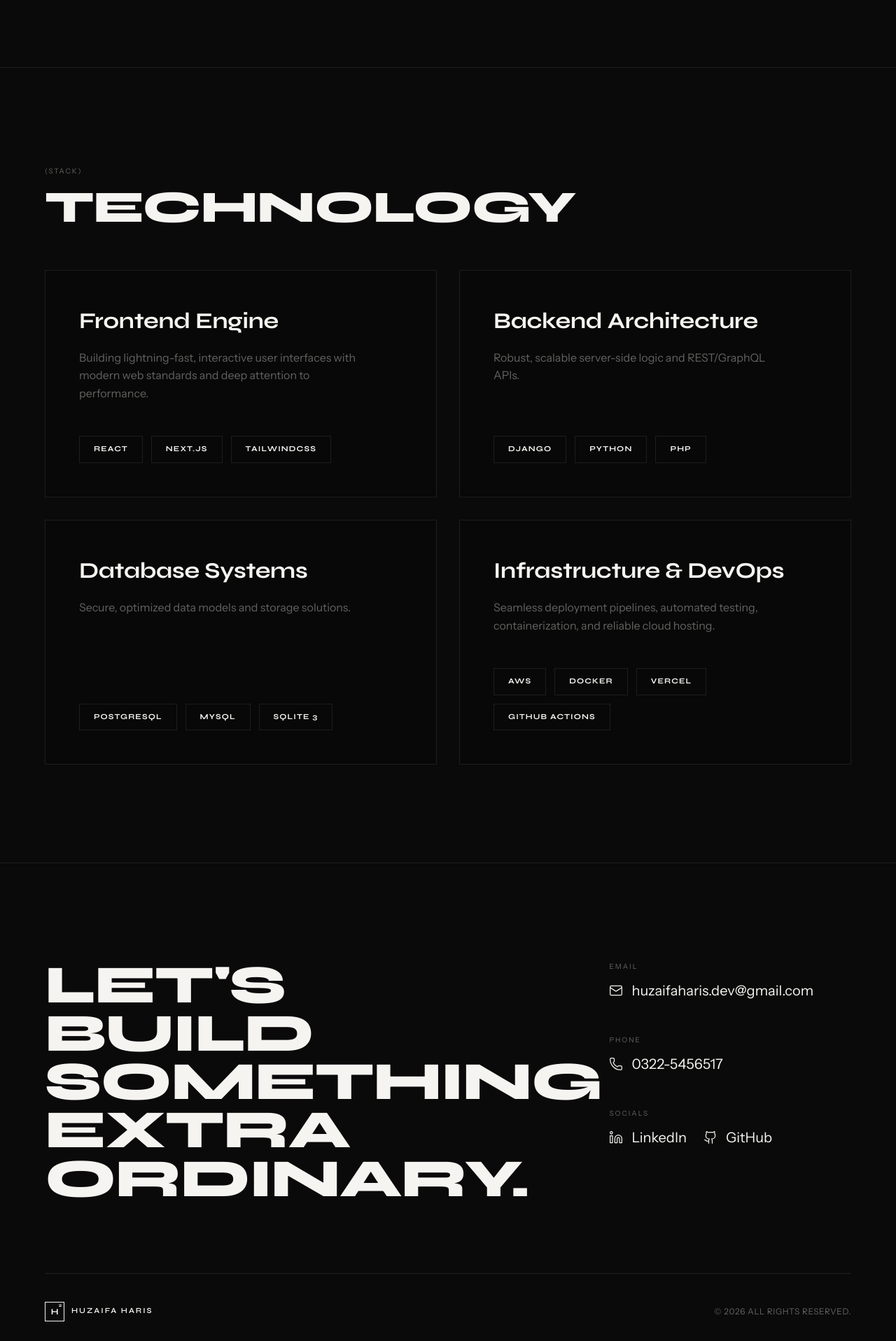
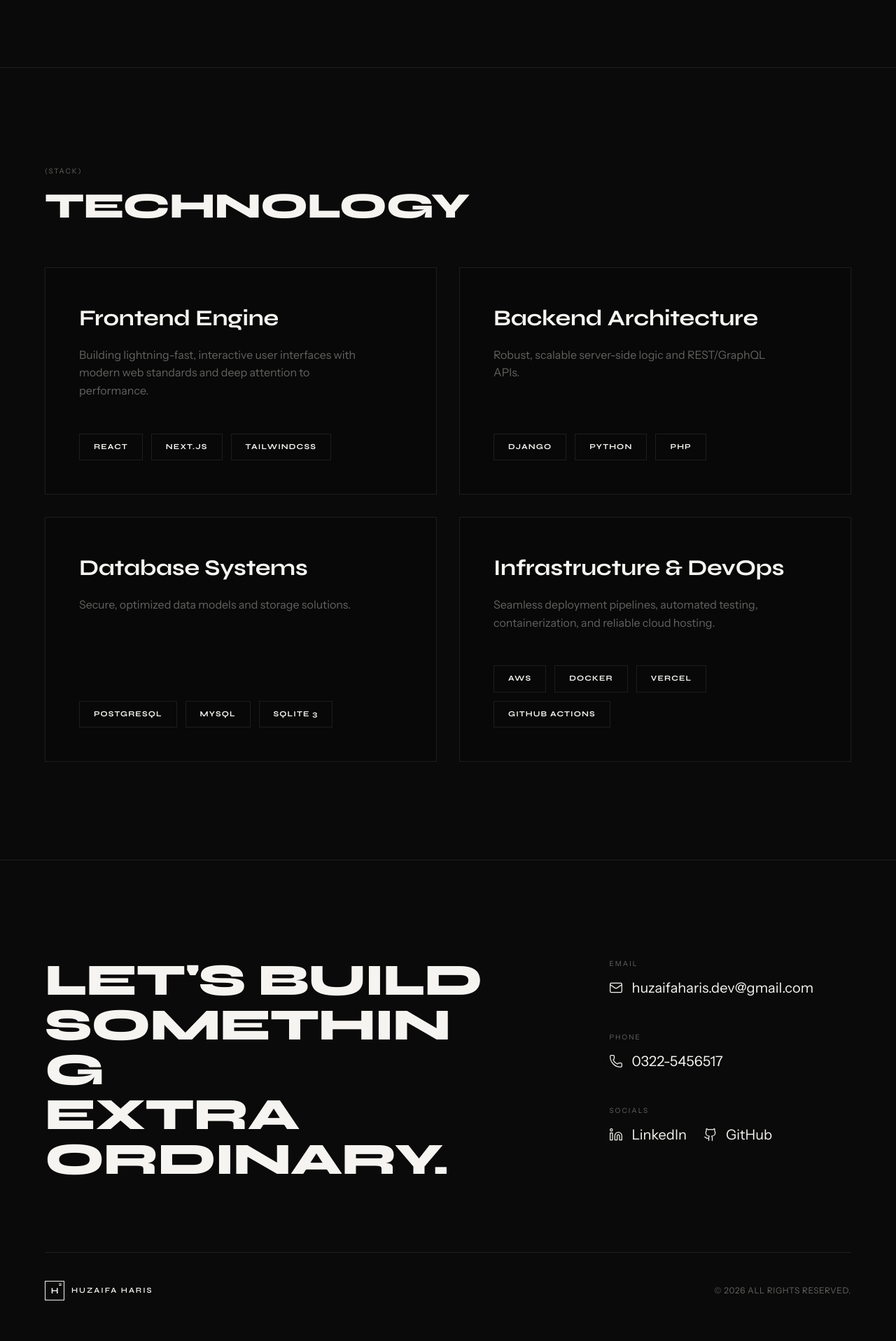
Before and after one commit to HuzaifaHaris-Huxi/portfolio, a React app: page / in a window 1280 px wide. Shown: the part 3665-5582 px from the top of the page at 70% size. Built offline with nearby package versions, Linux system fonts and the light colour scheme; the HTML template or start-up script is replaced by a standard one.

Commit message:
Update index.css

```diff
--- a/src/index.css
+++ b/src/index.css
@@ -1033,9 +1033,9 @@ nav.menu-active {
 
 .tech-title {
   font-family: 'Syne', sans-serif;
-  font-size: clamp(40px, 5vw, 64px);
+  font-size: clamp(28px, 4vw, 56px);
   font-weight: 800;
-  line-height: 0.9;
+  line-height: 1.05;
   letter-spacing: -0.02em;
   text-transform: uppercase;
 }
@@ -1051,7 +1051,7 @@ nav.menu-active {
 .tech-bento {
   display: grid;
   grid-template-columns: repeat(2, 1fr);
-  grid-auto-rows: minmax(320px, auto);
+  grid-auto-rows: minmax(280px, auto);
   gap: 32px;
   max-width: 1400px;
   margin: 0 auto;
@@ -1156,13 +1156,14 @@ nav.menu-active {
 
 .footer-cta-title {
   font-family: 'Syne', sans-serif;
-  font-size: clamp(48px, 6vw, 88px);
+  font-size: clamp(32px, 5vw, 88px);
   font-weight: 800;
-  line-height: 0.9;
+  line-height: 1;
   letter-spacing: -0.02em;
   text-transform: uppercase;
   color: var(--fg);
-  max-width: 50%;
+  max-width: 55%;
+  word-break: break-word;
 }
 
 .footer-contact-info {
@@ -1282,16 +1283,20 @@ nav.menu-active {
   .process-item-num { font-size: 56px; }
   .process-item-title { font-size: 24px; }
 
-  .tech-section { padding: 80px 28px; }
-  .tech-bento { grid-template-columns: 1fr; gap: 24px; }
-  .bento-item { padding: 32px; }
-  .bento-title { font-size: 24px; }
-
-  .footer-section { padding: 80px 28px 28px; }
-  .footer-top { flex-direction: column; gap: 64px; margin-bottom: 80px; }
-  .footer-cta-title { max-width: 100%; font-size: 48px; }
-  .footer-contact-info { width: 100%; }
-  .footer-bottom { flex-direction: column; gap: 24px; align-items: flex-start; }
+  .tech-section { padding: 60px 20px; }
+  .tech-header { margin-bottom: 36px; }
+  .tech-title { font-size: clamp(24px, 7vw, 36px); }
+  .tech-bento { grid-template-columns: 1fr; gap: 16px; }
+  .bento-item { padding: 28px 24px; min-height: unset; }
+  .bento-title { font-size: 20px; margin-bottom: 10px; }
+  .bento-desc { font-size: 14px; margin-bottom: 28px; }
+
+  .footer-section { padding: 60px 20px 28px; }
+  .footer-top { flex-direction: column; gap: 48px; margin-bottom: 60px; }
+  .footer-cta-title { max-width: 100%; font-size: clamp(28px, 9vw, 48px); line-height: 1; word-break: break-word; }
+  .footer-contact-info { width: 100%; gap: 32px; }
+  .footer-link { font-size: 16px; }
+  .footer-bottom { flex-direction: column; gap: 20px; align-items: flex-start; }
 }
 
 
```
